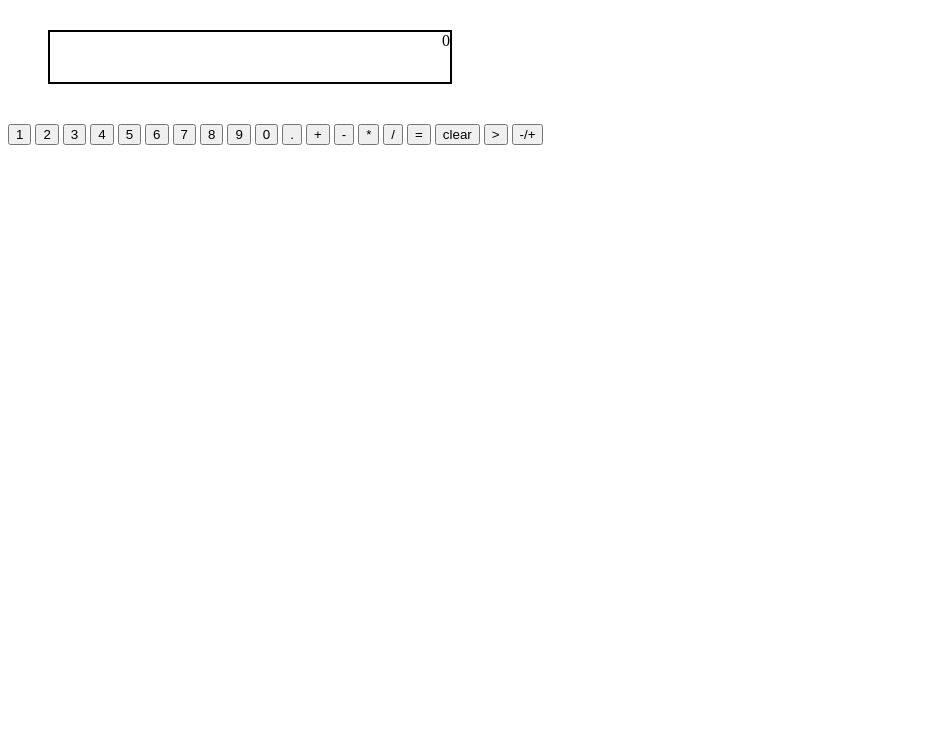
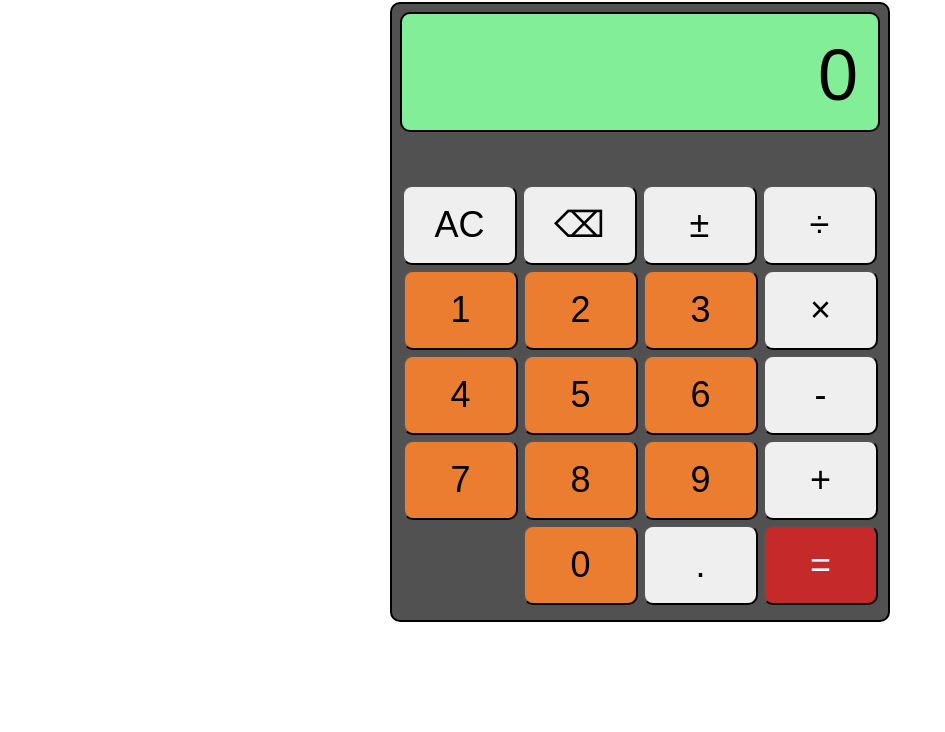
Before and after one commit to V1IRuZ/Calculator, a plain HTML site: page index.html in a window 1280 px wide. Shown: the part 68-800 px from the top of the page, without its empty margins (0-945 px from the left). Drawn offline with Linux system fonts and the light colour scheme; a web font is replaced by a local one.

Commit message:
Customize the graphical user interface
Div tags were added to the HTML file so that flex could be used to better lay out the content.
In the CSS file, flex rules were set and colors and positions were modified.
The error text in the JS file was changed.

```diff
--- a/index.html
+++ b/index.html
@@ -5,12 +5,21 @@
     <meta name="viewport" content="width=device-width, initial-scale=1.0">
     <title>calculator</title>
     <link rel="stylesheet" href="styles.css">
+    <link href="https://fonts.cdnfonts.com/css/lcd" rel="stylesheet">
     <script src="main.js" defer></script>
 </head>
 <body>
-    <h1>calculator</h1>
+    <div id="frame">
     <div class="display"></div>
     <div class="container">
+        <div class="top-row">
+            <button id="clear">AC</button>
+            <button id="backspace">⌫</button>
+            <button id="negative">&#177</button>
+            <button class="operators" id="/">&divide</button>
+        </div>
+        <div class="button-pad">
+            <div class="num-pad">
                 <button class="numbers" id="1">1</button>
                 <button class="numbers" id="2">2</button>
                 <button class="numbers" id="3">3</button>
@@ -22,14 +31,16 @@
                 <button class="numbers" id="9">9</button>
                 <button class="numbers" id="0">0</button>
                 <button class="decimal" id=".">.</button>
+            </div>
+            <div class="opr-pad">
+                <button class="operators" id="*">&times</button>
+                <button class="operators" id="-">-</button>
                 <button class="operators" id="+">+</button>
-        <button class="operators" id="-">-</button>
-        <button class="operators" id="*">*</button>
-        <button class="operators" id="/">/</button>
                 <button class="calculate" id="=">=</button>
-        <button id="clear">clear</button>
-        <button id="backspace">></button>
-        <button id="negative">-/+</button>
+            </div>
+        </div>
+
+    </div>
     </div>
 </body>
 </html>
--- a/main.js
+++ b/main.js
@@ -288,7 +288,7 @@ function operate(a, b, operator) {
                 checkCalculate.result = parseFloat(checkCalculate.result).toFixed(10).slice(0, 10);
                 displayText = checkCalculate.result;
             } else {
-                displayText = "TOO BIG A NUMBER =(";
+                displayText = "ERROR =(";
                 checkCalculate.result = "0";
             }
         }
--- a/styles.css
+++ b/styles.css
@@ -1,7 +1,95 @@
+* {
+    margin: 0;
+    padding: 0;
+    box-sizing: border-box;
+}
+
+body {
+    font-family: sans-serif;
+    display: flex;
+    flex-direction: column;
+    align-items: center;
+    gap: 20px;
+    justify-content: center;
+    margin: 20px;
+}
+
+#frame {
+    display: flex;
+    flex-direction: column;
+    gap: 40px;
+    background-color: #383838df;
+    border-radius: 10px;
+    height: 620px;
+    width: 500px;
+    border: 2px solid black;
+    margin: 50px;
+}
+
+.container {
+    padding-bottom: 5px;
+}
+
 .display {
-    height: 50px;
-    width: 400px;
+    font-family: 'LCD', sans-serif;
+    background-color: rgb(130, 239, 152);
+    font-size: 72px;
+    border-radius: 10px;
+    display: flex;
+    justify-content: right;
+    height: 120px;
+    width: 480px;
     border: 2px solid black;
-    margin: 40px;
-    text-align: right;
+    padding: 20px;
+    margin: 8px;
+
+
 }
+
+button {
+    border-radius: 10px;
+    height: 80px;
+    width: 115px;
+    font-size: 36px;
+    gap: 5px;
+}
+
+.top-row {
+    display: flex;
+    gap: 5px;
+    padding: 5px 10px;
+}
+
+.button-pad {
+    display: flex;
+    gap: 5px;
+
+}
+
+.num-pad {
+    padding-left: 10px;
+    justify-content: right;
+    display: flex;
+    flex-wrap: wrap;
+    gap: 5px;
+}
+
+.numbers {
+    background-color: #ea7d2f;
+}
+
+button#0.numbers {
+    width: 230px;
+}
+
+.opr-pad {
+    display: flex;
+    flex-direction: column;
+    gap: 5px;
+    margin-right: 10px;
+}
+
+button.calculate {
+    color: aliceblue;
+    background-color: #de2222d5;
+}
```
Lines whose indentation alone changed are shown as unchanged.
